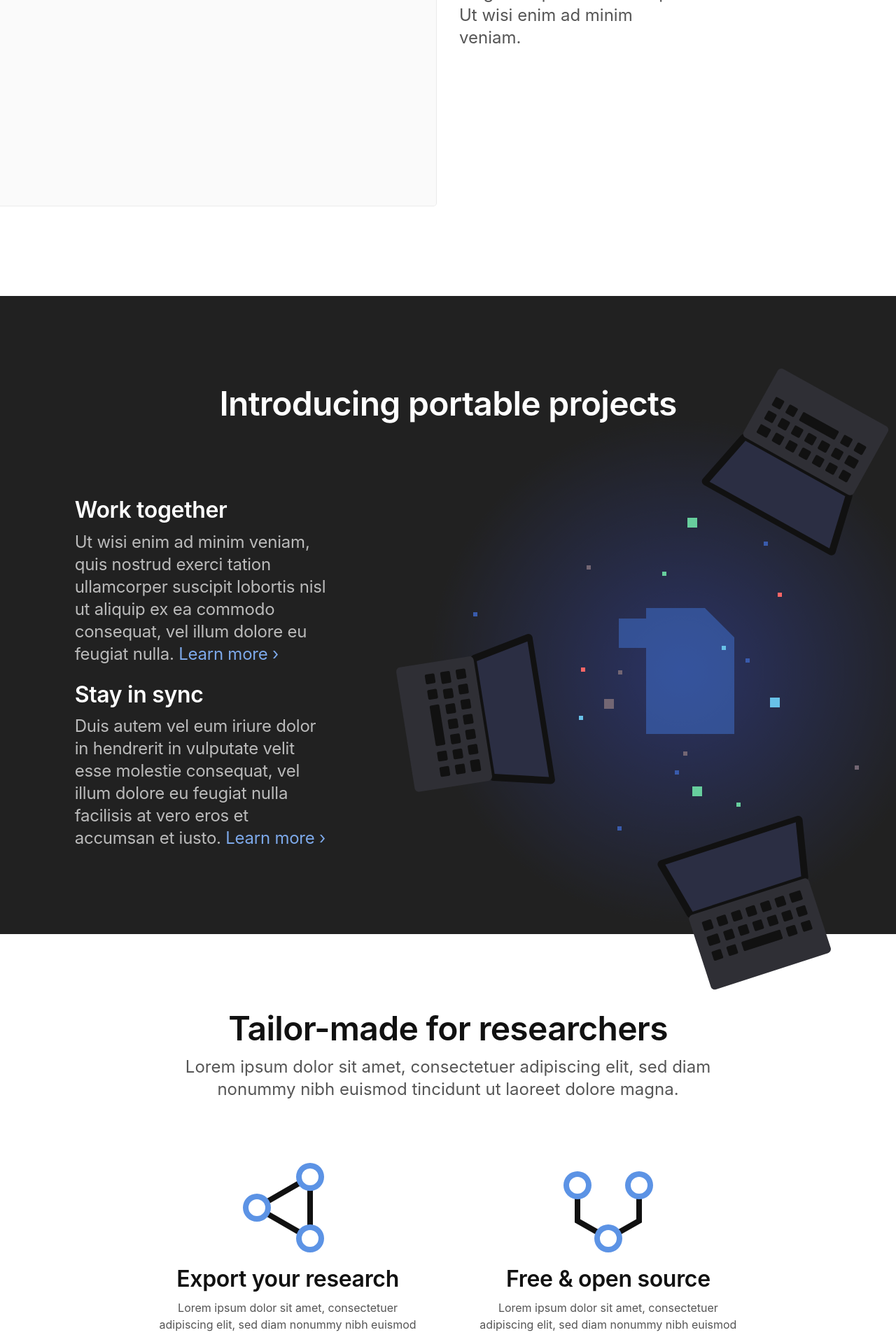
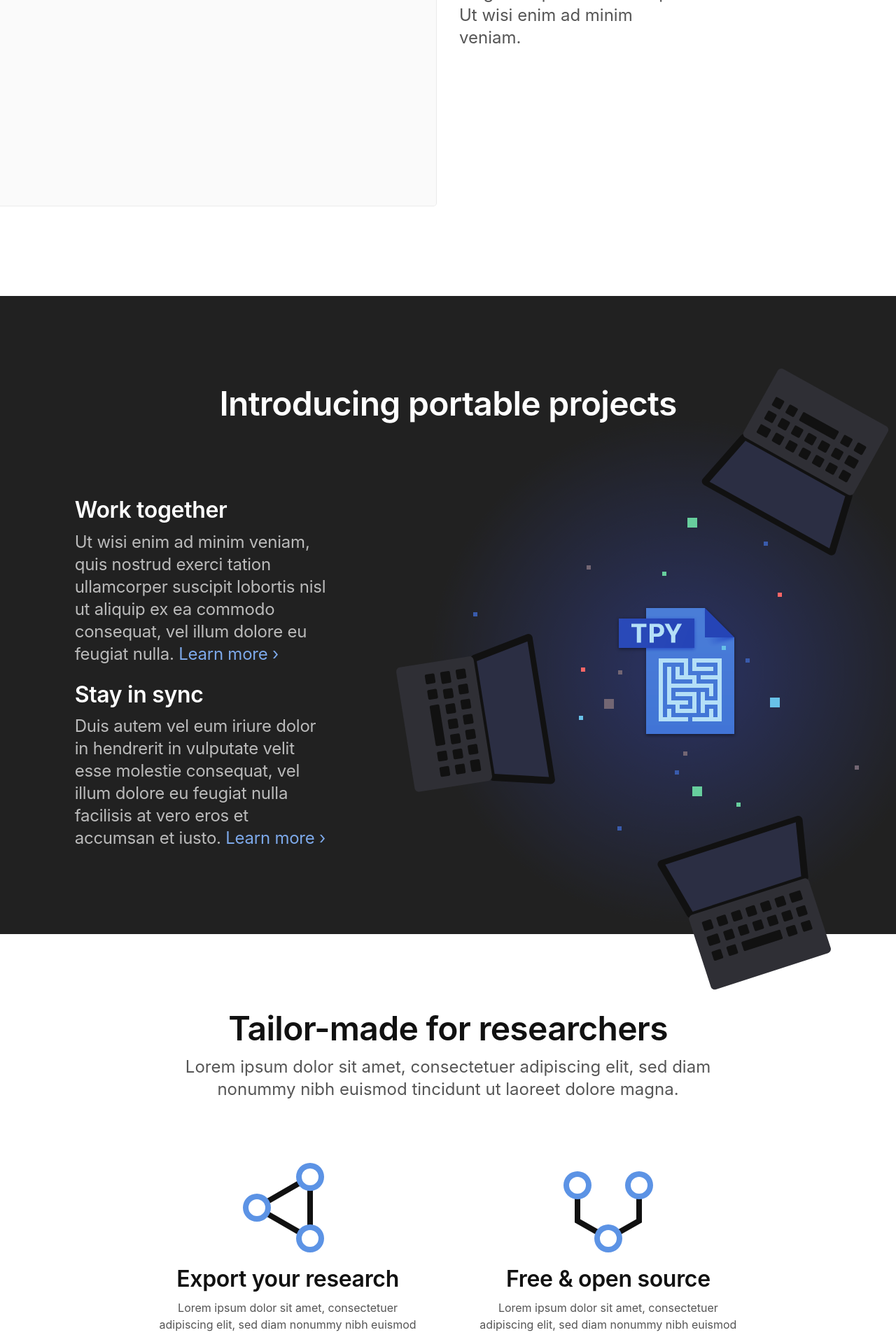
Before and after one commit to tropy/tropy.github.io, a Jekyll site: the page built from index.html, in a window 1280 px wide. Shown: the part 3917-5825 px from the top of the page at 70% size. Built offline with Jekyll 4.4.1, drawn with Linux system fonts in a browser that asks for light colours.

Commit message:
Add tpy icon.

```diff
--- a/_includes/tpy-illustration.html
+++ b/_includes/tpy-illustration.html
@@ -1,6 +1,9 @@
-<div class="illustration">
+<figure class="illustration" aria-label="Tropy project icon surrounded by three notebooks">
   <div class="radial-gradient"></div>
-  <img class="tpy-icon" src="/assets/images/tpy-icon.svg">
+  <img
+    class="tpy-icon"
+    src="/assets/images/tpy-icon.png"
+    srcset="/assets/images/tpy-icon.png 1x, /assets/images/tpy-icon@2x.png 2x">
   <img class="notebook-1" src="/assets/images/notebook.svg">
   <img class="notebook-2" src="/assets/images/notebook.svg">
   <img class="notebook-3" src="/assets/images/notebook.svg">
@@ -23,4 +26,4 @@
   <div class="pixel-17 blue-dark"></div>
   <div class="pixel-18 brown"></div>
   <div class="pixel-19 green"></div>
-</div>
+</figure>
--- a/assets/stylesheets/_portable-projects.scss
+++ b/assets/stylesheets/_portable-projects.scss
@@ -76,6 +76,7 @@
     grid-row: 2;
     grid-column: span 12;
     padding-top: 100%;
+    margin: 0;
     position: relative;
 
     @media (min-width: $sm) {
@@ -131,13 +132,12 @@
   }
 
   .tpy-icon {
-    width: 96px;
-    height: 96px;
+    width: 80px;
+    height: 80px;
     position: absolute;
     left: 50%;
     top: 50%;
     transform: translate(-50%, -50%);
-    opacity: 0.5;
 
     @include tween(
       80px,
```
Also changed, not shown: assets/images/tpy-icon.png (added), assets/images/tpy-icon.svg (deleted), assets/images/tpy-icon@2x.png (added).
